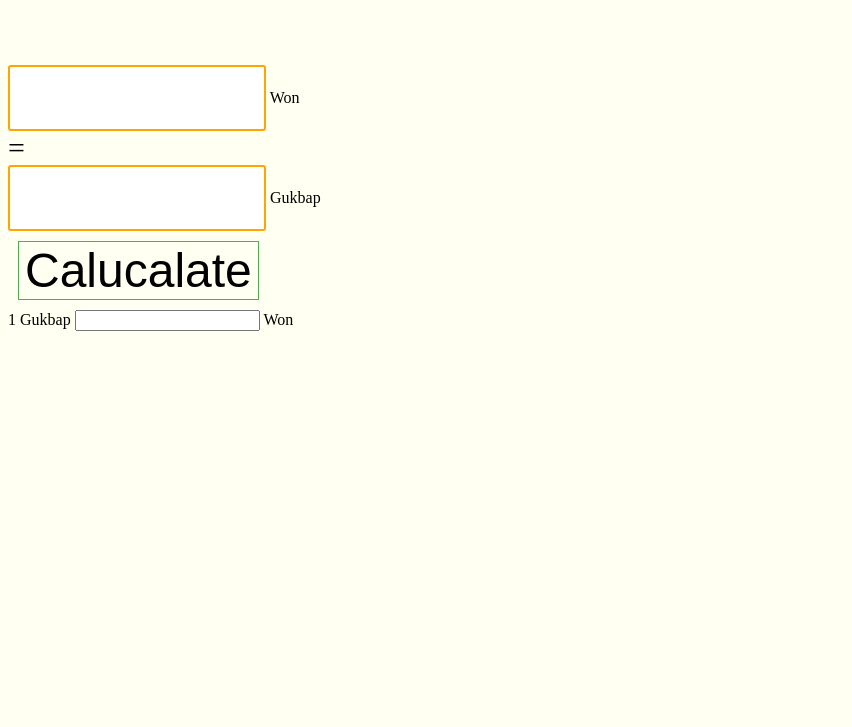
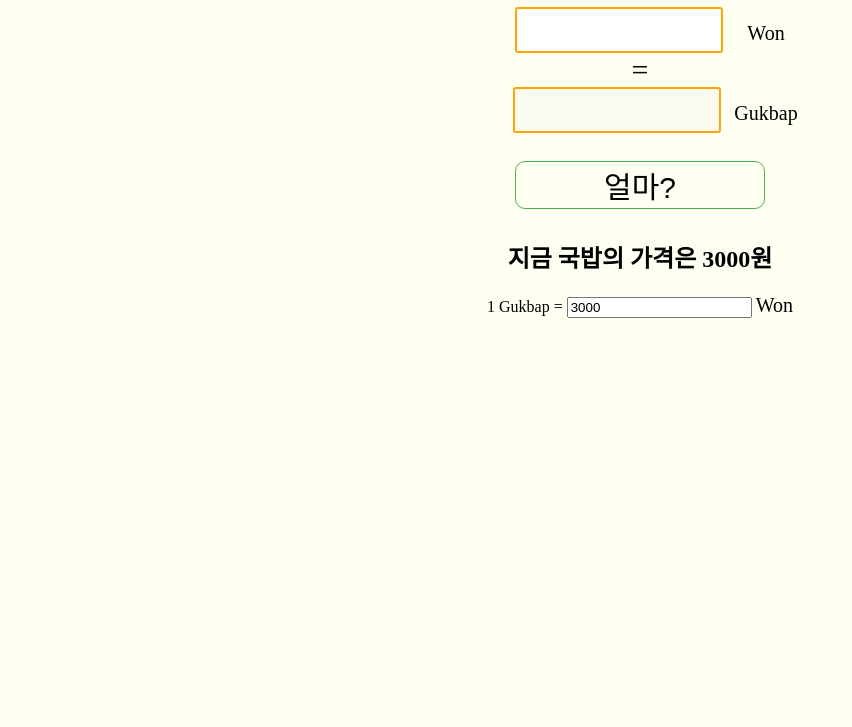
Before and after one commit to LDobac/gukbap-calculator, a plain HTML site: page index.html in a window 1280 px wide. Shown: the part 73-800 px from the top of the page, without its empty margins (0-852 px from the left). Drawn offline with Linux system fonts and the light colour scheme.

Commit message:
Add files via upload

```diff
--- a/index.html
+++ b/index.html
@@ -10,24 +10,29 @@
     <title>국밥 계산기</title>
 </head>
 <body onload="init()">
+    <center>
         <h1 id="title">Gukbap Calculator</h1>
         <div>
+            <div style="text-align: center">
                 <input type="number" id="origin_won" class="edit_box">
-        <label>Won</label>
+                <label style="position: relative; left:20px">Won</label>
                 <br/>
                 <span style="font-size:30px">=</span>
                 <br/>
-        <input type="number" id="gukbap_count" class="edit_box">
-        <label>Gukbap</label>
+                <input style="position: relative; left:11px" type="number" id="gukbap_count" class="edit_box" disabled>
+                <label style="position: relative; left:20px">Gukbap</label>
+            </div>
             <br/>
-        <button onclick="calculate_gukbap()">Calucalate</button>
+            <button onclick="calculate_gukbap()">얼마?</button>
             <br/>
+            <h2 id="title_gukbap_price">지금 국밥의 가격은</h2>
         </div>
         <div>
-        <span>1 Gukbap</span>
-        <input type="number" name="gukbap_count" id="" onchange="change_gukbap()">
+            <span>1 Gukbap = </span>
+            <input type="number" id="gukbap_bench" onchange="change_gukbap()">
             <label>Won</label>
         </div>
+    </center>
 
     <script src="script.js"></script>
 </body>
--- a/script.js
+++ b/script.js
@@ -1,17 +1,36 @@
-var gukbap = 3000
-var wonDom = null;
-var gukbapDom = null;
+let gukbap = 3000
+
+let wonDom = null;
+let gukbapDom = null;
+let gukbapBenchDom = null;
+
+let originGukbapMsg = null;
+let gukbapPriceMsgDom = null;
+
 
 
 function init() {
     wonDom = document.getElementById("origin_won");
     gukbapDom = document.getElementById("gukbap_count");
+    gukbapBenchDom = document.getElementById("gukbap_bench");
+
+    gukbapBenchDom.value = gukbap;
+
+    gukbapPriceMsgDom = document.getElementById("title_gukbap_price");
+    originGukbapMsg = gukbapPriceMsgDom.innerText;
+    change_msg()
 }
 
-function change_gukbap(params) {
-    alert(params)
+function change_gukbap() {
+    gukbap = gukbapBenchDom.value;
+    change_msg()
 }
 
 function calculate_gukbap() {
-    alert(wonDom.value / gukbap + "국밥을 사먹을 수 있음")
+    let str = (wonDom.value / gukbap).toString();
+    gukbapDom.value = (str.substr(0,9))
 }
+
+function change_msg() {
+    gukbapPriceMsgDom.innerText = originGukbapMsg + " " + gukbap.toString() + "원"
+}
--- a/style.css
+++ b/style.css
@@ -2,22 +2,21 @@ body {
     background-color:#FFFFF2
 }
 
-#title {
-    margin-bottom: 80px
-}
-
 button {
     border: 1px solid #4CAF50;
-    font-size: 48px;
+    border-radius: 10px;
     background: none;
-    margin:10px
+    margin:10px;
+    width: 250px;
+    font-size: 30px;
 }
 
 .edit_box {
     border-radius: 3px;
     border: 2px solid orange;
-    width: 250px;
-    height: 60px;
+    width: 200px;
+    height: 40px;
+    font-size: 30px
 }
 
 #contents {
@@ -25,3 +24,7 @@ button {
     width: 50%;
     text-align: left;
 }
+
+label {
+    font-size: 20px
+}
```
Lines whose indentation alone changed are shown as unchanged.
